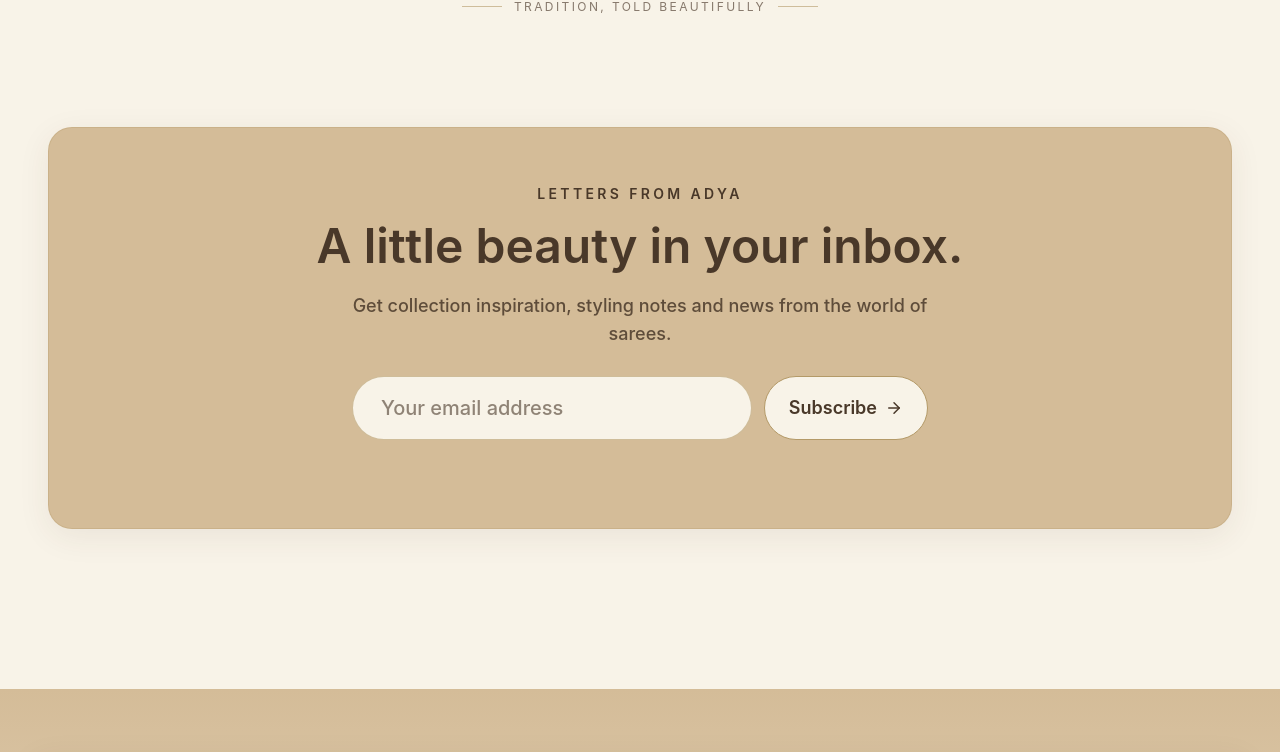
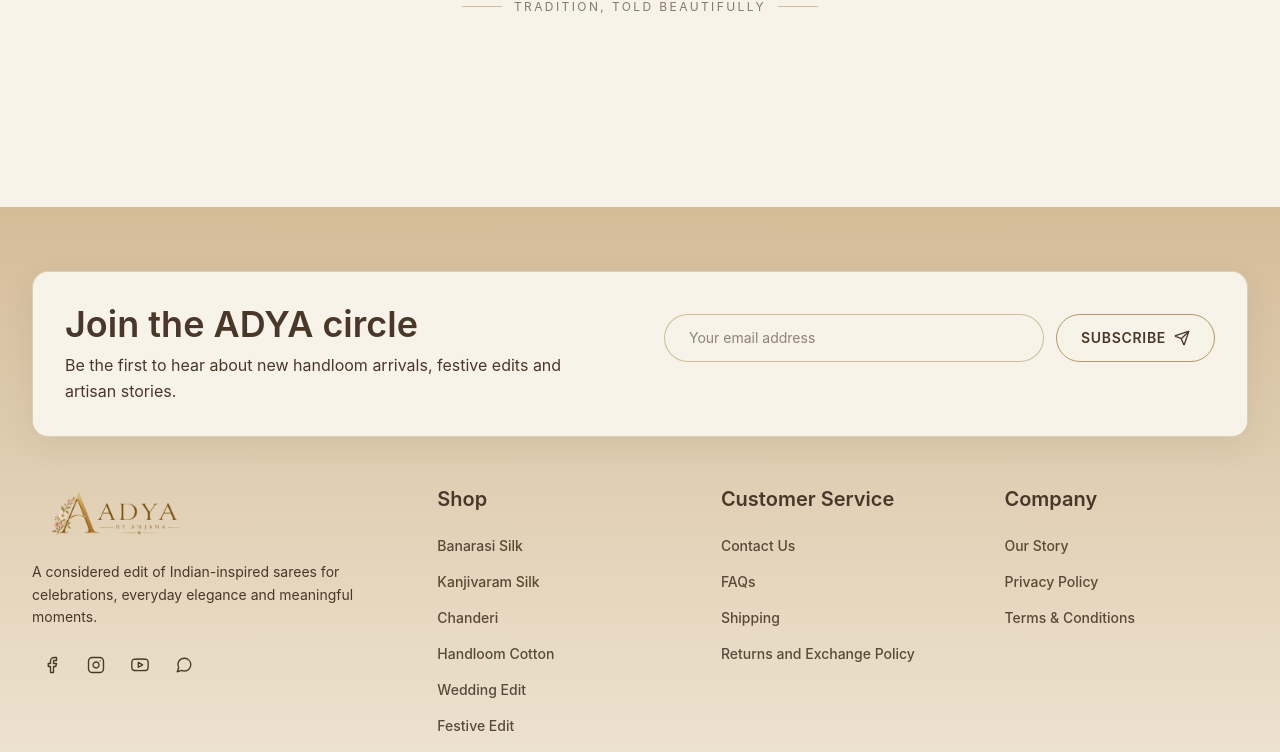
Before and after one commit to ajmalMundumuzhi/adya-frontend, a React (Vite) app: page / in a window 1280 px wide. Shown: the part 7758-8510 px from the top of the page. Built offline with nearby package versions, Linux system fonts and the light colour scheme.

Commit message:
refactor: footer updated and newsletter removed

```diff
--- a/src/components/common/NewsletterForm.jsx
+++ b/src/components/common/NewsletterForm.jsx
@@ -54,7 +54,7 @@
           placeholder="Your email address"
           aria-invalid={hasError}
           aria-describedby={status === 'idle' ? undefined : messageId}
-          className="h-14 min-w-0 flex-1 rounded-full border border-[#B49A68]/60 bg-[#F8F3E8] p-3 text-sm font-medium text-[#493829] placeholder:text-[#493829]/60 focus-visible:outline-[#B49A68] sm:h-16 sm:px-7 sm:text-xl"
+          className="h-14 min-w-0 flex-1 rounded-full border border-[#B49A68]/60 bg-[#F8F3E8] p-3 text-sm text-[#493829] placeholder:text-[#493829]/60 focus-visible:outline-[#B49A68] sm:h-12 sm:px-6 sm:text-sm"
         />
         <button
           type="submit"
--- a/src/components/layout/Footer.jsx
+++ b/src/components/layout/Footer.jsx
@@ -26,13 +26,17 @@
           <NewsletterForm className="mt-6 lg:mt-0" />
         </div>
         <div className="mt-12 grid gap-x-10 md:grid-cols-3 lg:grid-cols-[1.5fr_1fr_1fr_1fr]">
-          <div className="mb-8 md:col-span-3 lg:col-span-1 lg:mb-0">
-            <Logo tone="dark" />
-            <p className="mt-5 max-w-sm text-sm leading-relaxed text-[#493829]">
+          <div className="mb-8 text-center md:col-span-3 lg:col-span-1 lg:mb-0 lg:text-left">
+            <div className="flex justify-center lg:justify-start">
+              <Logo tone="dark" />
+            </div>
+
+            <p className="mx-auto mt-5 max-w-sm text-sm leading-relaxed text-[#493829] lg:mx-0">
               {SITE.description}
             </p>
+
             <SocialLinks
-              className="-ml-2 mt-4 flex"
+              className="mt-4 flex justify-center lg:justify-start"
               itemClassName="text-[#493829] hover:bg-[#D4BC98]/50 hover:text-[#493829]"
             />
           </div>
--- a/src/pages/Home.jsx
+++ b/src/pages/Home.jsx
@@ -5,7 +5,7 @@
 import TrustBenefits from '../components/home/TrustBenefits';
 import Testimonials from '../components/home/Testimonials';
 import SocialGallery from '../components/home/SocialGallery';
-import Newsletter from '../components/home/Newsletter';
+// import Newsletter from '../components/home/Newsletter';
 import SeasonalBanner from '../components/home/SeasonalBanner';
 import { HOME_PRODUCTS } from '../data/homepage';
 
@@ -26,7 +26,7 @@
       <TrustBenefits />
       <Testimonials />
       <SocialGallery />
-      <Newsletter />
+      {/* <Newsletter /> */}
     </div>
   );
 }
```
